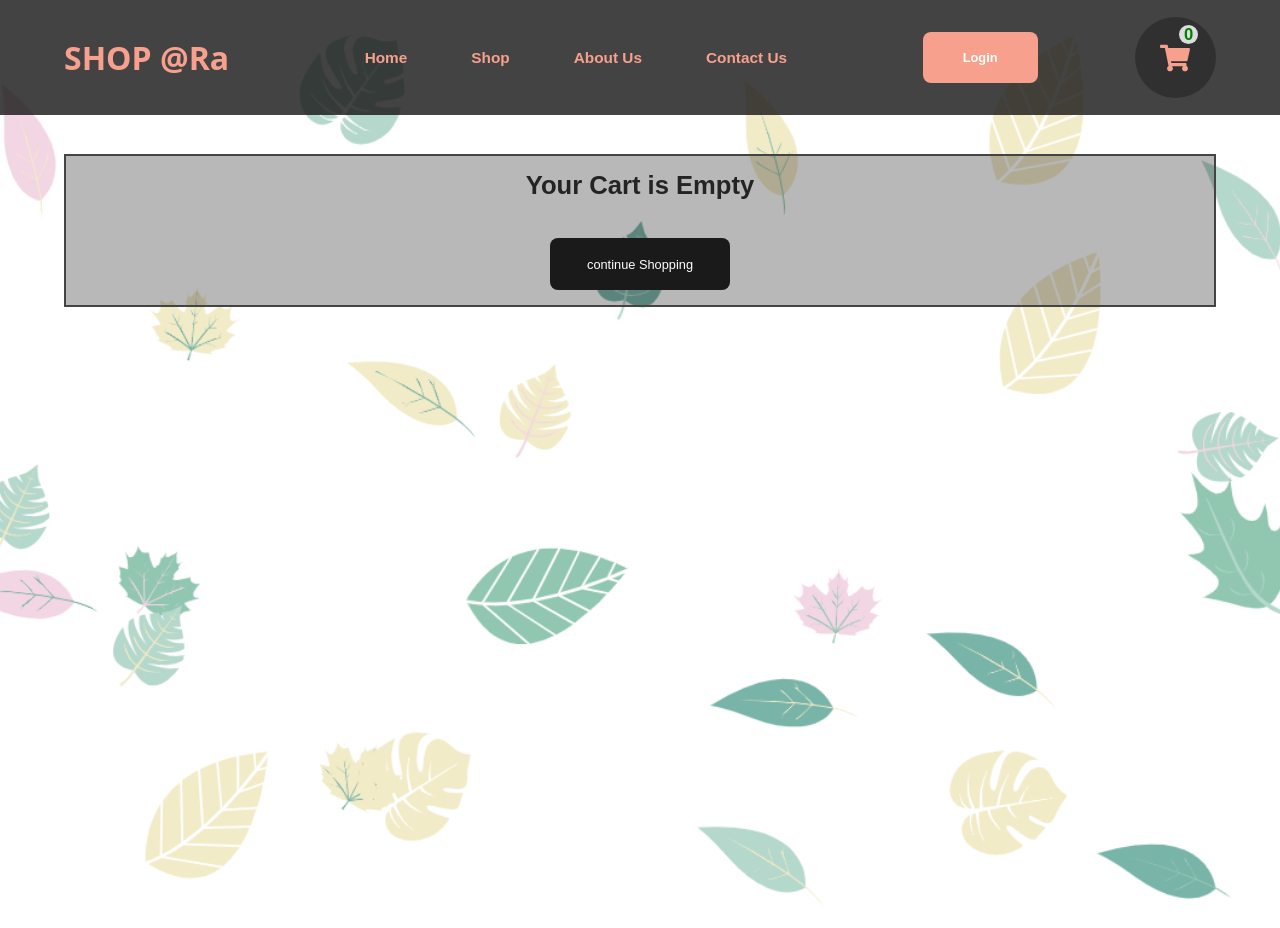
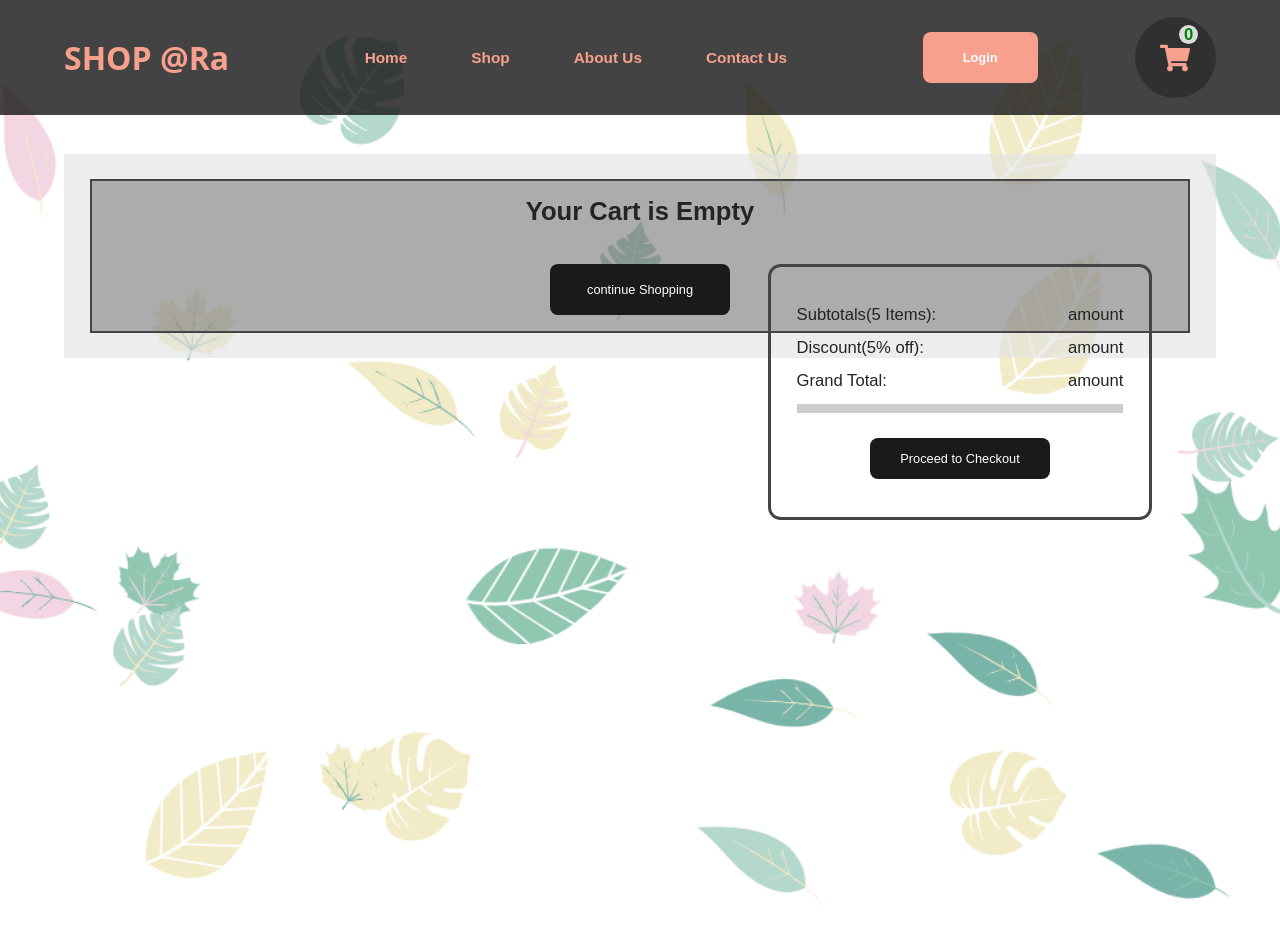
Before and after one commit to Oreolion/ECommercePlatform, a React (Vite) app: page /cart in a window 1280 px wide. Built offline with nearby package versions, Linux system fonts and the light colour scheme; a web font is replaced by a local one.

Commit message:
update cart page;

```diff
--- a/src/components/CartContext.jsx
+++ b/src/components/CartContext.jsx
@@ -1,15 +1,21 @@
+import { useEffect } from "react";
 import { createContext } from "react";
 import { useState } from "react";
 
- const CartContext = createContext([]);
+const CartContext = createContext([]);
 
 // eslint-disable-next-line react/prop-types
-const CartContextProvider = ({children}) => {
-  const [cart, setCart] = useState([]);
+const CartContextProvider = ({ children }) => {
+  const [cart, setCart] = useState(() => {
+    const storedCart = localStorage.getItem("cart");
+    return storedCart ? JSON.parse(storedCart) : [];
+  });
+  useEffect(() => {
+    localStorage.setItem("cart", JSON.stringify(cart));
+  }, [cart]);
 
   const updateGlobalState = (newState) => {
-    setCart((prev)=> [...prev, newState]);
-
+    setCart((prev) => [...prev, newState]);
   };
 
   return (
@@ -19,4 +25,4 @@ const CartContextProvider = ({children}) => {
   );
 };
 
-export  {CartContextProvider, CartContext};
+export { CartContextProvider, CartContext };
--- a/src/pages/Cart.jsx
+++ b/src/pages/Cart.jsx
@@ -1,25 +1,25 @@
 import { useEffect } from "react";
 import "../styles/cart.css";
-import { useState } from "react";
 import { CartContext } from "../components/CartContext.jsx";
 import { useContext } from "react";
 
-
 const Cart = () => {
-    const { cart  } = useContext(CartContext);
-
-
+  const { cart } = useContext(CartContext);
 
   useEffect(() => {
     console.log(cart);
-
-  }, []);
+  }, [cart]);
 
   return (
     <>
-      <section className="">
+      <section className="section">
+        <div className="cartbox">
           {cart?.length ? (
             <>
+              <div className="header">
+                <h1>YOUR SHOPPING CART</h1>
+                <button>Continue Shopping</button>
+              </div>
               <div>
                 {cart.map((item) => {
                   return (
@@ -28,13 +28,16 @@ const Cart = () => {
                         <div className="imgbox">
                           <img src={item.image} alt="img" />
                         </div>
+                        <div className="product__info">
                           <h3>{item.title}</h3>
                           <h3 className="price">${item.price}</h3>
+                        </div>
                       </div>
                     </>
                   );
                 })}
               </div>
+              <button className="clr-btn">Clear your Cart</button>
             </>
           ) : (
             <>
@@ -44,6 +47,23 @@ const Cart = () => {
               </div>
             </>
           )}
+        </div>
+        <div className="rightbox">
+          <div className="subtotal boxed">
+            <p>Subtotals(5 Items):</p>
+            <p>amount</p>
+          </div>
+          <div className="discount boxed">
+            <p>Discount(5% off):</p>
+            <p>amount</p>
+          </div>
+          <div className="total boxed">
+            <p>Grand Total:</p>
+            <p>amount</p>
+          </div>
+          <hr />
+          <button>Proceed to Checkout</button>
+        </div>
       </section>
     </>
   );
--- a/src/styles/cart.css
+++ b/src/styles/cart.css
@@ -14,17 +14,17 @@
 
 section {
   margin-top: 10rem;
-  padding: 4rem 5%;
+  padding: 4rem 8%;
 }
 
 .emptycart__box {
-    background-color: rgba(20, 20, 20, .3);
+  background-color: rgba(20, 20, 20, 0.3);
   border: 2px solid #444;
   display: flex;
   flex-direction: column;
   align-items: center;
   justify-content: center;
-    min-height:12rem;
+  min-height: 12rem;
   gap: 3rem;
 }
 
@@ -33,12 +33,12 @@ button {
   width: 14rem;
   color: #fff;
   font-size: 1.5rem;
-    background: rgba(20, 20, 20, .3);
+  background: rgba(20, 20, 20, 0.3);
   white-space: nowrap;
   &:hover {
-        opacity: .6;
+    opacity: 0.8;
     color: #000;
-        background-color: rgba(225, 225, 225, .6);
+    background-color: rgba(200, 200, 225, 0.8);
   }
 }
 
@@ -46,6 +46,129 @@ h4 {
   font-size: 2rem;
 }
 
+.section {
+  display: flex;
+  gap: 3rem;
+}
+
+.cartbox {
+  flex: 1 1 58%;
+  background: rgba(225, 225, 225, 0.6);
+  padding: 2rem;
+}
+
+.cartbox .innerbox {
+  width: 48rem;
+  display: flex;
+  font-size: 1.4rem;
+  height: 26rem;
+  border: 3px solid #555;
+  border-top-left-radius: 2rem;
+  border-bottom-right-radius: 2rem;
+  padding: 1rem;
+  cursor: pointer;
+  margin-bottom: 3rem;
+}
+
+.cartbox .imgbox {
+  height: 23rem;
+  width: 23rem;
+  padding: 1rem;
+  margin: 0 auto;
+}
+
+.cartbox .innerbox .product__info {
+  margin-top: 6rem;
+}
+
+.cartbox .innerbox h3 {
+  text-align: center;
+  margin: 0 auto;
+  margin-bottom: 3rem;
+  max-width: 16rem;
+}
+
+.cartbox h1 {
+  font-size: 2rem;
+  margin-top: 1rem;
+}
+.cartbox .header {
+  display: flex;
+  width: 48rem;
+  justify-content: space-between;
+}
+
+.cartbox .innerbox .price {
+  background-color: rgba(20, 20, 20, 0.8);
+  margin: 0 auto;
+  color: green;
+  width: 15rem;
+  height: 3rem;
+}
+
+.clr-btn {
+  width: 34rem;
+  font-size: 1.4rem;
+  margin-left: 6rem;
+}
+
+.rightbox {
+  flex: 1 1 25%;
+  padding: 3rem 2rem;
+  width: 30rem;
+  border: 3px solid #444;
+  height: 20rem;
+  display: flex;
+  flex-direction: column;
+  border-radius: 1rem;
+  position: fixed;
+  right: 10%;
+  top: 33%;
+}
+
+.rightbox p {
+  font-size: 1.3rem;
+}
+
+.rightbox button {
+  margin: 0 auto;
+}
+
+hr {
+  height: 1rem;
+  border: none;
+  background-color: #ccc;
+  margin-bottom: 2rem;
+}
+
+.boxed {
+  display: flex;
+  justify-content: space-between;
+  margin-bottom: 1rem;
+}
+
 @media (max-width: 768px) {
+  .section {
+    flex-direction: column;
+  }
 
+  .cartbox .innerbox {
+    width: 36rem;
   }
+
+  .cartbox .header {
+    width: 36rem;
+  }
+
+  .rightbox {
+    margin-left: 5rem;
+    position: static;
+  }
+
+  .clr-btn {
+    margin-left: 1rem;
+  }
+}
+
+@media (max-width: 480px) {
+}
```
Lines whose indentation alone changed are shown as unchanged.
